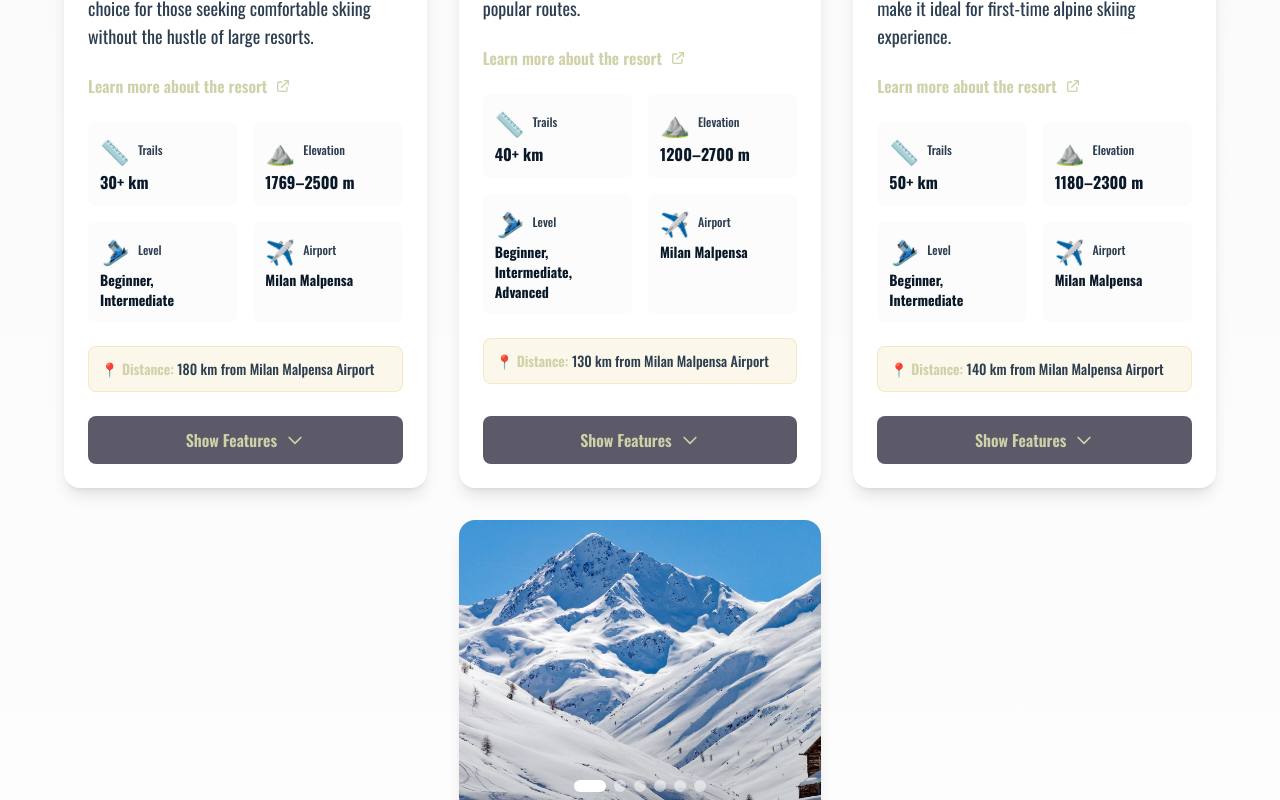
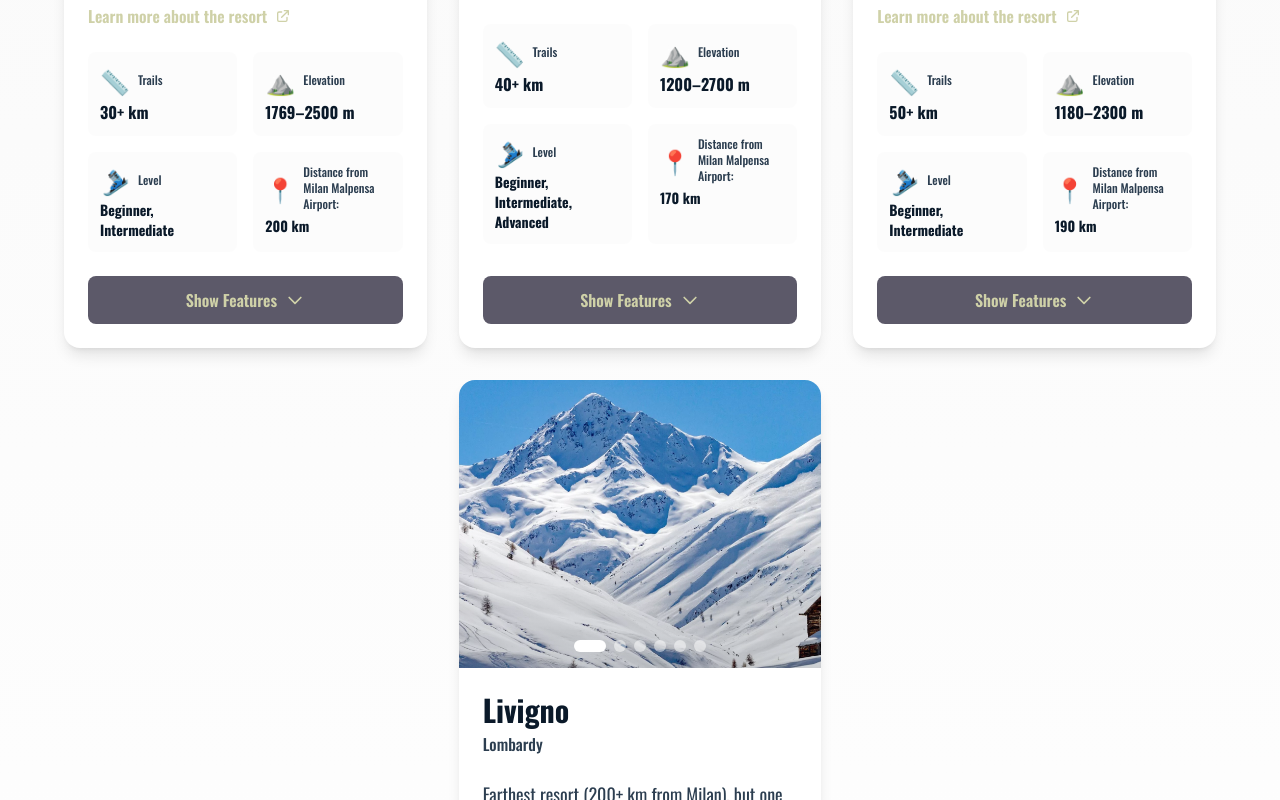
Before and after one commit to Max-climber/landing-guide-Italy, a React (Vite) app: page / in a window 1280 px wide. Shown: the part 4960-5760 px from the top of the page. Built offline with nearby package versions, Linux system fonts and the light colour scheme.

Commit message:
Update resorts: replace airport with distance icon and values, remove old distance blocks

```diff
--- a/src/components/Resorts.jsx
+++ b/src/components/Resorts.jsx
@@ -30,6 +30,7 @@ const Resorts = () => {
     difficulty: t(`resorts.resorts.${key}.difficulty`),
     airportDistance: t(`resorts.resorts.${key}.airportDistance`),
     airportFrom: t(`resorts.resorts.${key}.airportFrom`),
+    distance: t(`resorts.resorts.${key}.distance`),
     highlights: t(`resorts.resorts.${key}.highlights`, { returnObjects: true }),
   })
 
@@ -268,18 +269,11 @@ const Resorts = () => {
                     </div>
                     <div className="bg-premium-gray/30 rounded-lg p-3">
                       <div className="flex items-center gap-2 mb-1">
-                        <span className="text-xl">✈️</span>
-                        <span className="text-xs text-premium-darkGray font-medium">{t('resorts.airport')}</span>
+                        <span className="text-xl">📍</span>
+                        <span className="text-xs text-premium-darkGray font-medium">{t('resorts.distanceFromAirport')}</span>
                       </div>
-                      <p className="text-premium-navy font-bold text-xs">{resort.airportFrom}</p>
+                      <p className="text-premium-navy font-bold text-xs">{resort.distance}</p>
                     </div>
-                  </div>
-
-                  <div className="mb-4 p-3 bg-premium-gold/10 rounded-lg border border-premium-gold/20">
-                    <p className="text-sm text-premium-darkGray font-medium">
-                      <span className="text-color1 font-semibold">📍 {t('resorts.distance')}</span>{' '}
-                      {resort.airportDistance}
-                    </p>
                   </div>
 
                   <button
@@ -439,17 +433,11 @@ const Resorts = () => {
                           </div>
                           <div className="bg-premium-gray/30 rounded-lg p-2">
                             <div className="flex items-center gap-1 mb-1">
-                              <span className="text-lg">✈️</span>
-                              <span className="text-xs text-premium-darkGray font-medium">{t('resorts.airport')}</span>
+                              <span className="text-lg">📍</span>
+                              <span className="text-xs text-premium-darkGray font-medium">{t('resorts.distanceFromAirport')}</span>
                             </div>
-                            <p className="text-premium-navy font-bold text-xs">{resort.airportFrom}</p>
+                            <p className="text-premium-navy font-bold text-xs">{resort.distance}</p>
                           </div>
-                        </div>
-                        <div className="mb-3 p-2 bg-premium-gold/10 rounded-lg border border-premium-gold/20">
-                          <p className="text-xs text-premium-darkGray font-medium">
-                            <span className="text-color1 font-semibold">📍 {t('resorts.distance')}</span>{' '}
-                            {resort.airportDistance}
-                          </p>
                         </div>
                         <h4 className="text-base font-oswald font-bold text-premium-navy mb-2">
                           {t('resorts.features')}
@@ -529,18 +517,11 @@ const Resorts = () => {
                       </div>
                       <div className="bg-premium-gray/30 rounded-lg p-2 sm:p-3">
                         <div className="flex items-center gap-1 sm:gap-2 mb-1">
-                          <span className="text-xl sm:text-2xl">✈️</span>
-                          <span className="text-xs text-premium-darkGray font-medium">{t('resorts.airport')}</span>
+                          <span className="text-xl sm:text-2xl">📍</span>
+                          <span className="text-xs text-premium-darkGray font-medium">{t('resorts.distanceFromAirport')}</span>
                         </div>
-                        <p className="text-premium-navy font-bold text-xs sm:text-sm">{resort.airportFrom}</p>
+                        <p className="text-premium-navy font-bold text-xs sm:text-sm">{resort.distance}</p>
                       </div>
-                    </div>
-
-                    <div className="mb-4 sm:mb-6 p-2 sm:p-3 bg-premium-gold/10 rounded-lg border border-premium-gold/20">
-                      <p className="text-xs sm:text-sm text-premium-darkGray font-medium">
-                        <span className="text-color1 font-semibold">📍 {t('resorts.distance')}</span>{' '}
-                        {resort.airportDistance}
-                      </p>
                     </div>
 
                     <button
--- a/src/locales/en.json
+++ b/src/locales/en.json
@@ -121,8 +121,7 @@
     "trails": "Trails",
     "elevation": "Elevation",
     "level": "Level",
-    "airport": "Airport",
-    "distance": "Distance:",
+    "distanceFromAirport": "Distance from Milan Malpensa Airport:",
     "showFeatures": "Show Features",
     "hideFeatures": "Hide Features",
     "features": "Resort Features:",
@@ -141,6 +140,7 @@
         "difficulty": "Beginner, Intermediate",
         "airportDistance": "90 km from Milan Malpensa Airport",
         "airportFrom": "Milan Malpensa",
+        "distance": "90 km",
         "highlights": [
           "Excellent school for beginners",
           "Family atmosphere",
@@ -159,6 +159,7 @@
         "difficulty": "Intermediate, Advanced",
         "airportDistance": "120 km from Milan Malpensa Airport",
         "airportFrom": "Milan Malpensa",
+        "distance": "160 km",
         "highlights": [
           "Long trails for experienced skiers",
           "High-altitude skiing up to 3000 m",
@@ -177,6 +178,7 @@
         "difficulty": "Beginner, Intermediate",
         "airportDistance": "180 km from Milan Malpensa Airport",
         "airportFrom": "Milan Malpensa",
+        "distance": "200 km",
         "highlights": [
           "Family atmosphere",
           "Central village location",
@@ -195,6 +197,7 @@
         "difficulty": "Beginner, Intermediate, Advanced",
         "airportDistance": "220 km from Milan Malpensa Airport",
         "airportFrom": "Milan Malpensa",
+        "distance": "190 km",
         "highlights": [
           "World-class prestigious resort",
           "Luxury infrastructure",
@@ -213,6 +216,7 @@
         "difficulty": "Beginner, Intermediate, Advanced",
         "airportDistance": "130 km from Milan Malpensa Airport",
         "airportFrom": "Milan Malpensa",
+        "distance": "170 km",
         "highlights": [
           "Authentic atmosphere",
           "Fewer tourists",
@@ -231,6 +235,7 @@
         "difficulty": "Beginner, Intermediate",
         "airportDistance": "140 km from Milan Malpensa Airport",
         "airportFrom": "Milan Malpensa",
+        "distance": "190 km",
         "highlights": [
           "Family resort",
           "Excellent conditions for beginners",
@@ -249,6 +254,7 @@
         "difficulty": "Beginner, Intermediate, Advanced",
         "airportDistance": "200+ km from Milan Malpensa Airport",
         "airportFrom": "Milan Malpensa",
+        "distance": "250 km",
         "highlights": [
           "Duty-free zone",
           "Affordable prices",
--- a/src/locales/ru.json
+++ b/src/locales/ru.json
@@ -121,8 +121,7 @@
     "trails": "Трассы",
     "elevation": "Высота",
     "level": "Уровень",
-    "airport": "Аэропорт",
-    "distance": "Расстояние:",
+    "distanceFromAirport": "Расстояние от аэропорта Милан Мальпенса:",
     "showFeatures": "Показать особенности",
     "hideFeatures": "Скрыть особенности",
     "features": "Особенности курорта:",
@@ -141,6 +140,7 @@
         "difficulty": "Начинающие, Средний",
         "airportDistance": "90 км от аэропорта Милана Мальпенса",
         "airportFrom": "Милан Мальпенса",
+        "distance": "90 км",
         "highlights": [
           "Отличная школа для начинающих",
           "Семейная атмосфера",
@@ -159,6 +159,7 @@
         "difficulty": "Средний, Продвинутый",
         "airportDistance": "120 км от аэропорта Милана Мальпенса",
         "airportFrom": "Милан Мальпенса",
+        "distance": "160 км",
         "highlights": [
           "Длинные трассы для опытных лыжников",
           "Высокогорное катание до 3000 м",
@@ -177,6 +178,7 @@
         "difficulty": "Начинающие, Средний",
         "airportDistance": "180 км от аэропорта Милана Мальпенса",
         "airportFrom": "Милан Мальпенса",
+        "distance": "200 км",
         "highlights": [
           "Семейная атмосфера",
           "Центральное расположение в деревне",
@@ -195,6 +197,7 @@
         "difficulty": "Начинающие, Средний, Продвинутый",
         "airportDistance": "220 км от аэропорта Милана Мальпенса",
         "airportFrom": "Милан Мальпенса",
+        "distance": "190 км",
         "highlights": [
           "350+ км трасс",
           "Высота до 3300 м",
@@ -213,6 +216,7 @@
         "difficulty": "Начинающие, Средний, Продвинутый",
         "airportDistance": "130 км от аэропорта Милана Мальпенса",
         "airportFrom": "Милан Мальпенса",
+        "distance": "170 км",
         "highlights": [
           "Аутентичная атмосфера",
           "Меньше туристов",
@@ -231,6 +235,7 @@
         "difficulty": "Начинающие, Средний",
         "airportDistance": "140 км от аэропорта Милана Мальпенса",
         "airportFrom": "Милан Мальпенса",
+        "distance": "190 км",
         "highlights": [
           "Идеален для начинающих",
           "Детские школы",
@@ -249,6 +254,7 @@
         "difficulty": "Начинающие, Средний, Продвинутый",
         "airportDistance": "200+ км от аэропорта Милана Мальпенса",
         "airportFrom": "Милан Мальпенса",
+        "distance": "250 км",
         "highlights": [
           "115 км трасс",
           "Высота 1816–2900 м",
```
